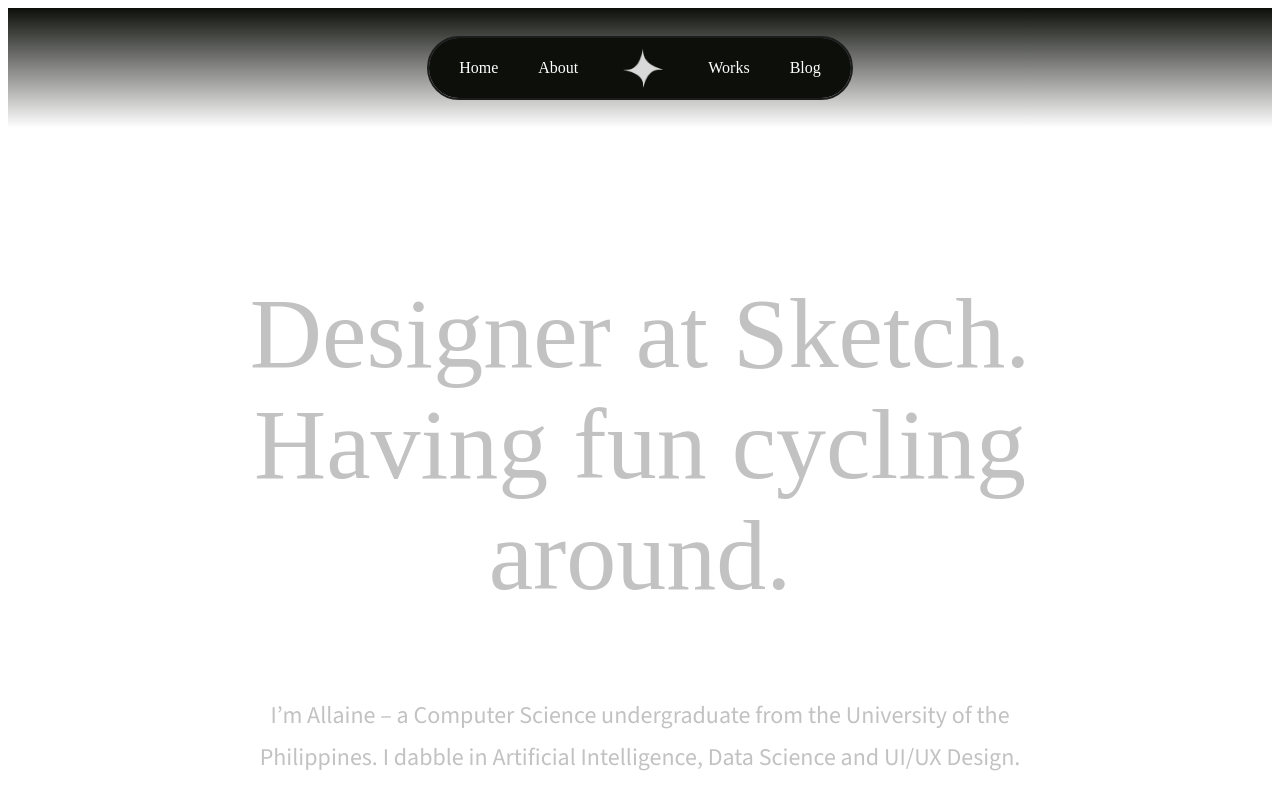
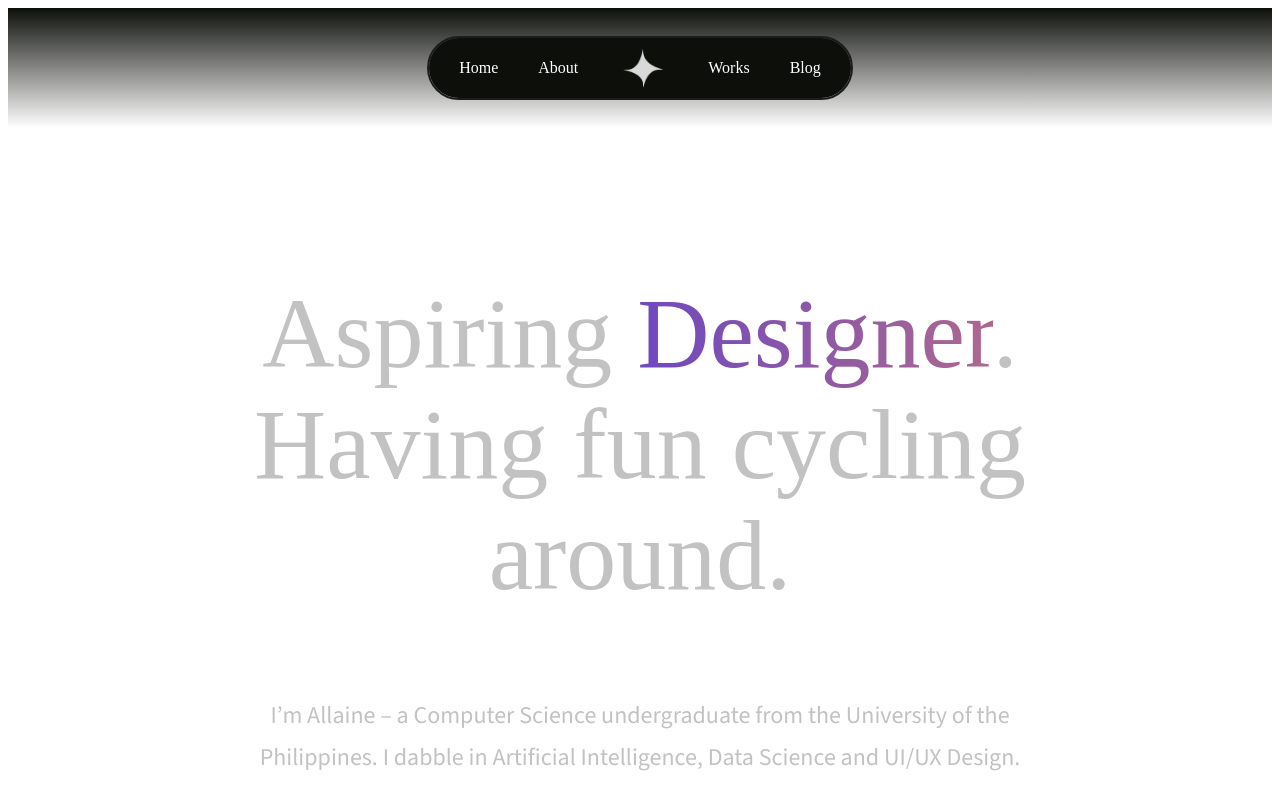
Before and after one commit to allainerain/allaines-portfolio-website, a SvelteKit app: page / in a window 1280 px wide. Shown: the top 800 px of the page. Built offline with nearby package versions, Linux system fonts and the light colour scheme; a web font is replaced by a local one.

Commit message:
UI: moving gradient title

```diff
--- a/src/routes/+page.svelte
+++ b/src/routes/+page.svelte
@@ -6,7 +6,7 @@
 
 <body>
     <section class="Hero">
-        <h1>Designer at Sketch. Having fun cycling around.</h1>
+        <h1>Aspiring <span class="moving-gradient gradient-text">Designer</span>. Having fun cycling around.</h1>
         <p> I’m Allaine – a Computer Science undergraduate from the University of the Philippines. I dabble in Artificial Intelligence, Data Science and UI/UX Design. </p>
     </section>
 
@@ -145,4 +145,31 @@
     }
 
 }
+
+.gradient-text {
+    --bg-size: 400%;
+    --color-one: #6E48BF;
+    --color-two: #E378B1;
+    --color-two: #ED885E;
+    /* font-size: clamp(3rem, 25vmin, 8rem); */
+    background: linear-gradient(
+                    90deg,
+                    var(--color-one),
+                    var(--color-two),
+                    var(--color-one)
+                ) 0 0 / var(--bg-size) 100%;
+    color: transparent;
+    -webkit-background-clip: text;
+    background-clip: text;
+    animation: move-bg 15s infinite linear;
+
+}
+
+@keyframes move-bg {
+  to {
+    background-position: var(--bg-size) 0;
+  }
+}
+
+
 </style>
```
